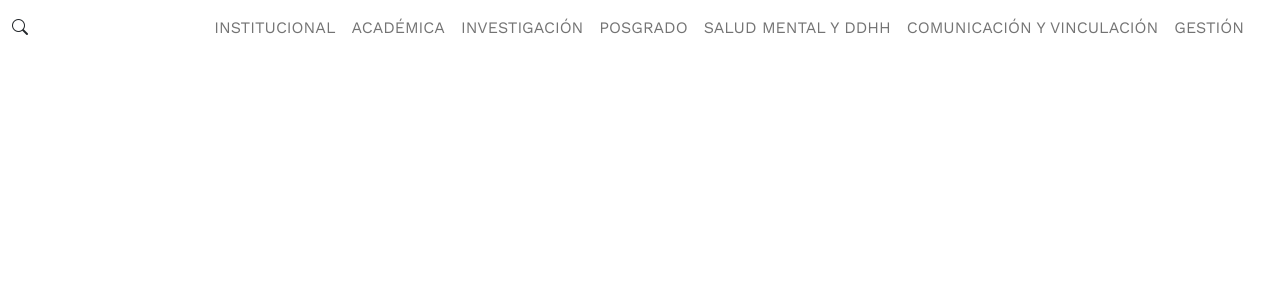
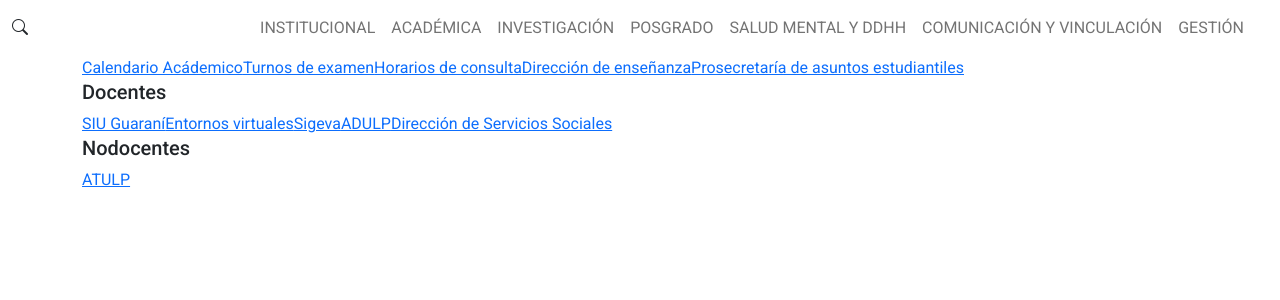
Before and after one commit to guidoPascualetti/vite-react-githubpages, a React (Vite) app: page / in a window 1280 px wide. Shown: the top 300 px of the page. Built offline with nearby package versions, Linux system fonts and the light colour scheme.

Commit message:
[FOOTER]

```diff
--- a/src/App.jsx
+++ b/src/App.jsx
@@ -1,6 +1,7 @@
 import { Routes, Route } from "react-router-dom";
 import Home from "./pages/Home";
 import Menu from "./components/shared/Menu";
+import Footer from "./components/shared/Footer";
 function App() {
   return (
     <>
@@ -8,6 +9,7 @@ function App() {
       <Routes>
         <Route path="/vite-react-githubpages" element={<Home />} />
       </Routes>
+      <Footer />
     </>
   );
 }
--- a/src/assets/sass/main.scss
+++ b/src/assets/sass/main.scss
@@ -1,7 +1,7 @@
 @import url('https://fonts.googleapis.com/css2?family=Roboto:ital,wght@0,100;0,300;0,400;0,500;0,700;0,900;1,300;1,400;1,500;1,700;1,900&family=Work+Sans:ital,wght@0,100;0,200;0,300;0,400;0,500;0,600;0,700;0,800;0,900;1,100;1,200;1,300;1,400;1,500;1,600;1,700;1,800;1,900&display=swap');
 @import url('https://cdn.jsdelivr.net/npm/bootstrap-icons@1.9.1/font/bootstrap-icons.css');
 
-$font-family-sans-serif: 'Work Sans', sans-serif;
+$font-family-sans-serif: 'Roboto', 'Open Sans';
 
 // Theme Colors
 @import './theme/colors';
--- a/src/assets/sass/theme/_fonts.scss
+++ b/src/assets/sass/theme/_fonts.scss
@@ -14,6 +14,16 @@ $w-black: 900;
 
 
 }
+.psico-destacado-fino {
+
+	font-size: 24px;
+	font-weight: $w-regular;
+	line-height: 33px;
+	letter-spacing: 0em;
+	text-align: left;
+
+
+}
 .psico-h1 {
 
 	font-size: 18px;
@@ -23,3 +33,8 @@ $w-black: 900;
 	text-align: left;
 
 }
+.psico-p-destacado {
+	font-size: 16px;
+	font-weight: $w-regular;
+
+}
--- a/src/components/UI/CardHeader.jsx
+++ b/src/components/UI/CardHeader.jsx
@@ -5,7 +5,8 @@ import TextoConEncuadre from "../UI/TextoConEncuadre";
 
 export default function CardHeader({ tax, titulo, id }) {
   return (
-    <Container fluid>
+    <Container fluid className="bg-lila">
+      <Container>
         <Row className="bg-lila" style={{ height: "351px" }}>
           <Col
             xs={12}
@@ -21,5 +22,6 @@ mb-5 mb-lg-0"
           <Col lg={6} className="bg-primary d-none d-lg-block"></Col>
         </Row>
       </Container>
+    </Container>
   );
 }
--- a/src/components/home/Botonera.jsx
+++ b/src/components/home/Botonera.jsx
@@ -14,23 +14,37 @@ export default function Botonera() {
   ];
 
   return (
-    <Container fluid>
-      <Row className="bg-gris-intermedio">
-        <Col xs={12}>
-          <h1 className="psico-destacado text-white">ACCESOS RÁPIDOS</h1>
+    <Container fluid className="bg-gris-intermedio">
+      <Container>
+        <Row className="">
+          <Col xs={12} lg={2}>
+            <h1 className="text-white pt-4">
+              <span className="psico-destacado">ACCESOS</span>{" "}
+              <span className="">RÁPIDOS</span>
+            </h1>
           </Col>
+          <Col xs={12} lg={10} className="pb-2  pt-4">
+            <Row>
               {BOTONES.map((item) => (
-          <Col key={item.title} md={{ span: 10, offset: 1 }} className="pb-2">
+                <Col
+                  xs={{ span: 12, offset: 0 }}
+                  lg={{ span: 4, offset: 0 }}
+                  key={item.title}
+                  className="mb-2"
+                >
                   <Button
                     variant="gris-oscuro"
-              className="rounded-0 pt-3 pb-3"
+                    className="rounded-0 pb-2"
                     style={{ width: "100%" }}
                   >
-              {item.title}
+                    <span className="psico-p-destacado">{item.title}</span>
                   </Button>
                 </Col>
               ))}
             </Row>
+          </Col>
+        </Row>
+      </Container>
     </Container>
   );
 }
--- /dev/null
+++ b/src/components/shared/Footer.jsx
@@ -0,0 +1,41 @@
+import Container from "react-bootstrap/Container";
+import Row from "react-bootstrap/Row";
+import Col from "react-bootstrap/Col";
+export default function Footer() {
+  const links = {
+    Estudiantes: [
+      { label: "Calendario Acádemico" },
+      { label: "Turnos de examen" },
+      { label: "Horarios de consulta" },
+      { label: "Dirección de enseñanza" },
+      { label: "Prosecretaría de asuntos estudiantiles" },
+    ],
+    Docentes: [
+      { label: "SIU Guaraní" },
+      { label: "Entornos virtuales" },
+      { label: "Sigeva" },
+      { label: "ADULP" },
+      { label: "Dirección de Servicios Sociales" },
+    ],
+    Nodocentes: [{ label: "ATULP" }],
+  };
+  return (
+    <>
+      <Container fluid>
+        <Container>
+          <Row>
+            <Col>Facultad de psico</Col>
+            {Object.keys(links).map((k) => (
+              <Col xs={12}>
+                <h5>{k}</h5>
+                {links[k].map((link) => (
+                  <a href="#">{link.label}</a>
+                ))}
+              </Col>
+            ))}
+          </Row>
+        </Container>
+      </Container>
+    </>
+  );
+}
--- a/src/pages/Home.jsx
+++ b/src/pages/Home.jsx
@@ -10,7 +10,7 @@ export default function Home() {
         id="2"
       />
       <Cards />
-
+      <br />
       <Botonera />
     </>
   );
```
Lines whose indentation alone changed are shown as unchanged.
